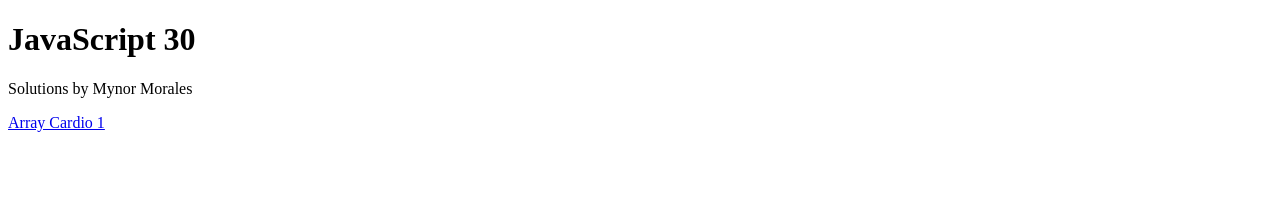
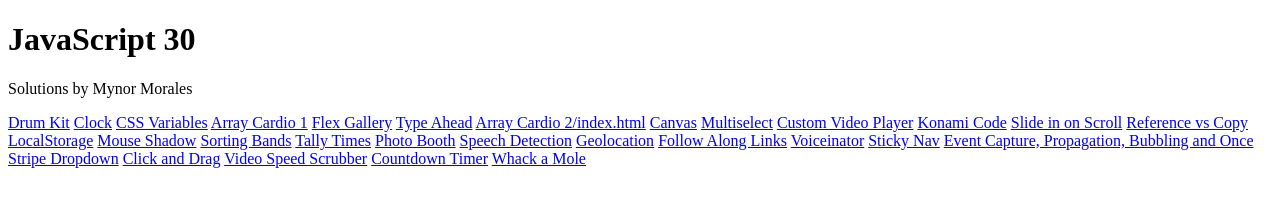
Before and after one commit to mynormh/js30, a plain HTML site: page index.html in a window 1280 px wide. Drawn offline with Linux system fonts and the light colour scheme.

Commit message:
Adds links to all projects

```diff
--- a/index.html
+++ b/index.html
@@ -10,6 +10,36 @@
     <h1>JavaScript 30</h1>
     <p>Solutions by Mynor Morales</p>
 
+    <a href="Drum Kit/index.html">Drum Kit</a>
+    <a href="Clock/index.html">Clock</a>
+    <a href="CSS Variables/index.html">CSS Variables</a>
     <a href="Array Cardio 1/index.html">Array Cardio 1</a>
+    <a href="Flex Gallery/index.html">Flex Gallery</a>
+    <a href="Type Ahead/index.html">Type Ahead</a>
+    <a href="Array Cardio 2/index.html">Array Cardio 2/index.html</a>
+    <a href="Canvas/index.html">Canvas</a>
+    <a href="Multiselect/index.html">Multiselect</a>
+    <a href="Custom Video Player/index.html">Custom Video Player</a>
+    <a href="Konami Code/index.html">Konami Code</a>
+    <a href="Slide in on Scroll/index.html">Slide in on Scroll</a>
+    <a href="Reference vs Copy/index.html">Reference vs Copy</a>
+    <a href="LocalStorage/index.html">LocalStorage</a>
+    <a href="Mouse Shadow/index.html">Mouse Shadow</a>
+    <a href="Sorting Bands/index.html">Sorting Bands</a>
+    <a href="Tally Times/index.html">Tally Times</a>
+    <a href="Photo Booth/index.html">Photo Booth</a>
+    <a href="Speech Detection/index.html">Speech Detection</a>
+    <a href="Geolocation/index.html">Geolocation</a>
+    <a href="Follow Along Links/index.html">Follow Along Links</a>
+    <a href="Voiceinator/index.html">Voiceinator</a>
+    <a href="Sticky Nav/index.html">Sticky Nav</a>
+    <a href="Event Capture, Propagation, Bubbling and Once/index.html"
+      >Event Capture, Propagation, Bubbling and Once</a
+    >
+    <a href="Stripe Dropdown/index.html">Stripe Dropdown</a>
+    <a href="Click and Drag/index.html">Click and Drag</a>
+    <a href="Video Speed Scrubber/index.html">Video Speed Scrubber</a>
+    <a href="Countdown Timer/index.html">Countdown Timer</a>
+    <a href="Whack a Mole/index.html">Whack a Mole</a>
   </body>
 </html>
```
